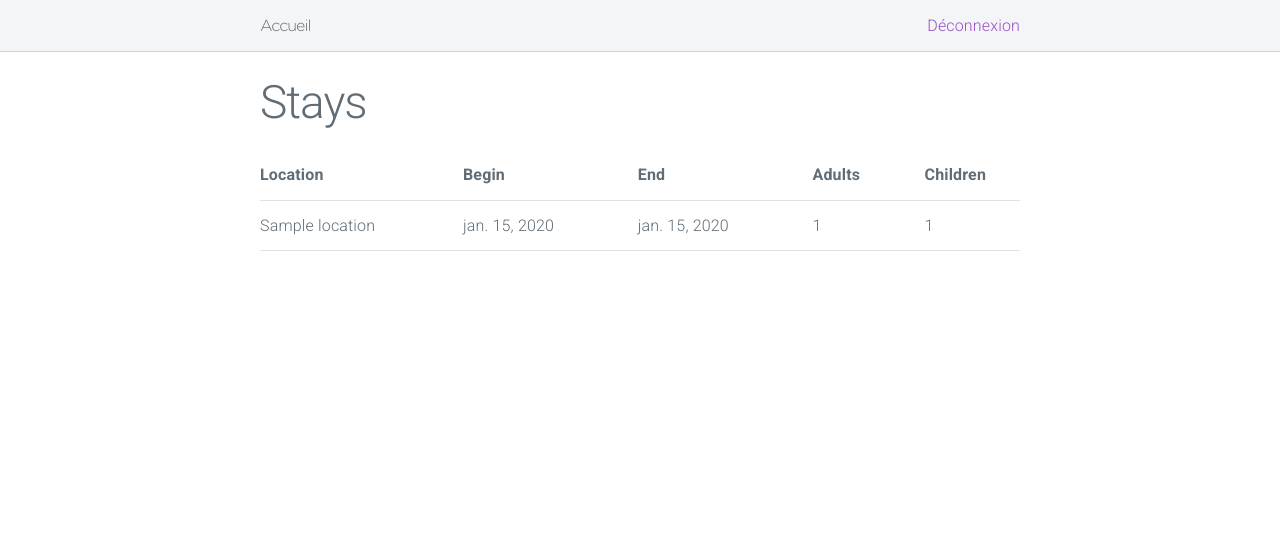
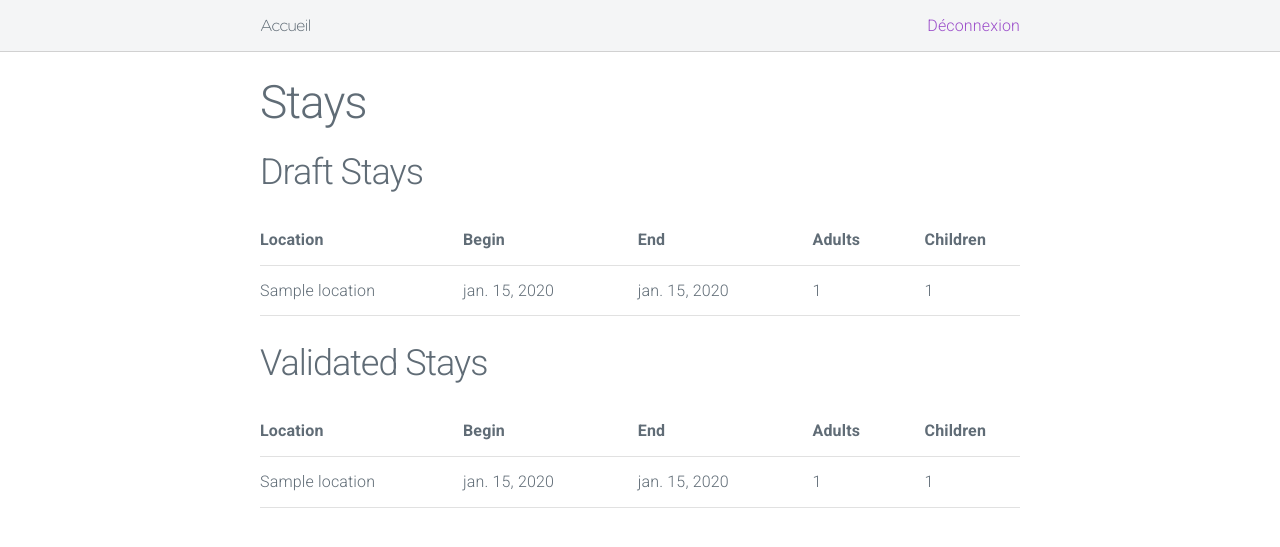
Before and after one commit to GreatWizard/django-tourist-taxes, a Django app: template touristtaxes/stays/templates/stays/stay_list.html in a window 1280 px wide. Shown: the top 547 px of the page. Run offline with Django 3.2, Linux system fonts and the light colour scheme; the template is opened without the code that fills it: values that come from a table or form of the project are taken from there, others are empty; a user stored in the database is signed in; tables that the repository leaves empty hold one stand-in row (values such as "Sample post"); some libraries are stand-ins or nearby versions.

Commit message:
add is_validated field to Stay model

```diff
--- a/touristtaxes/stays/models.py
+++ b/touristtaxes/stays/models.py
@@ -43,6 +43,7 @@ class Stay(models.Model):
     children = models.IntegerField(default=0)
     date_begin = models.DateField()
     date_end = models.DateField()
+    is_validated = models.BooleanField(default=False)
 
     def __str__(self):
         return '%s in %s from %s to %s (%s adults, %s children)' % (
--- a/touristtaxes/stays/templates/stays/stay_list.html
+++ b/touristtaxes/stays/templates/stays/stay_list.html
@@ -3,6 +3,7 @@
 {% block body %}
   <h1>Stays</h1>
   {% if stay_list %}
+    <h2>Draft Stays</h2>
     <table>
       <thead>
         <tr>
@@ -26,6 +27,34 @@
       </tbody>
    </table>
   {% else %}
-    <p>There are no stays.</p>
+    <p>There are no stays to validate.</p>
+  {% endif %}
+
+  {% if stay_list_validated %}
+    <h2>Validated Stays</h2>
+    <table>
+      <thead>
+        <tr>
+          <th>Location</th>
+          <th>Begin</th>
+          <th>End </th>
+          <th>Adults</th>
+          <th>Children</th>
+        </tr>
+      </thead>
+      <tbody>
+        {% for model in stay_list %}
+          <tr>
+            <td>{{model.location}}</td>
+            <td>{{model.date_begin}}</td>
+            <td>{{model.date_end}}</td>
+            <td>{{model.adults}}</td>
+            <td>{{model.children}}</td>
+          </tr>
+        {% endfor %}
+      </tbody>
+    </table>
+  {% else %}
+    <p>There are no stays to validate.</p>
   {% endif %}
 {% endblock %}
```
Also changed, not shown: touristtaxes/stays/views.py (+18 -1 lines), touristtaxes/stays/migrations/0002_stay_validate.py (added), touristtaxes/stays/migrations/0003_auto_20180318_2018.py (added), touristtaxes/stays/migrations/0004_auto_20180318_2026.py (added).
